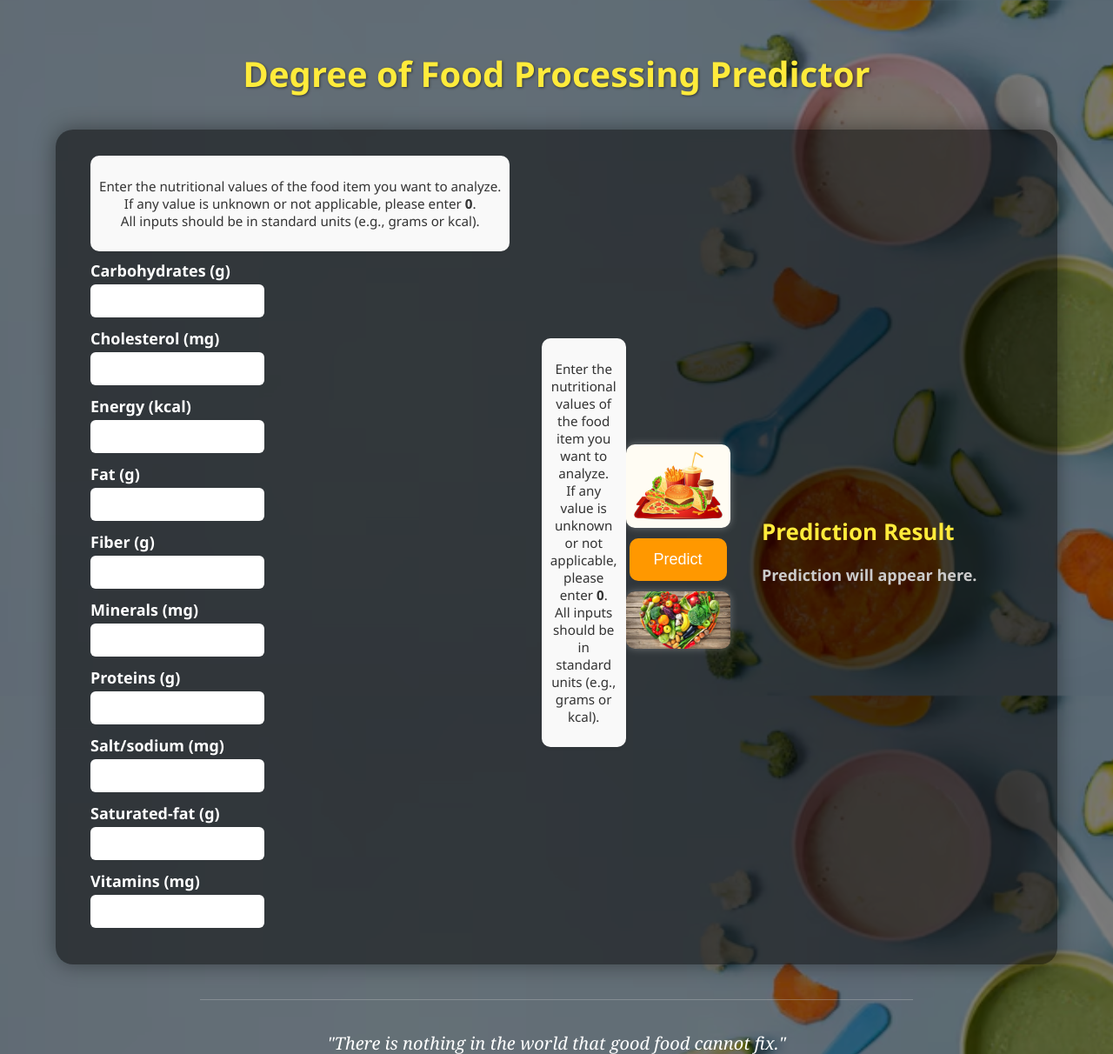
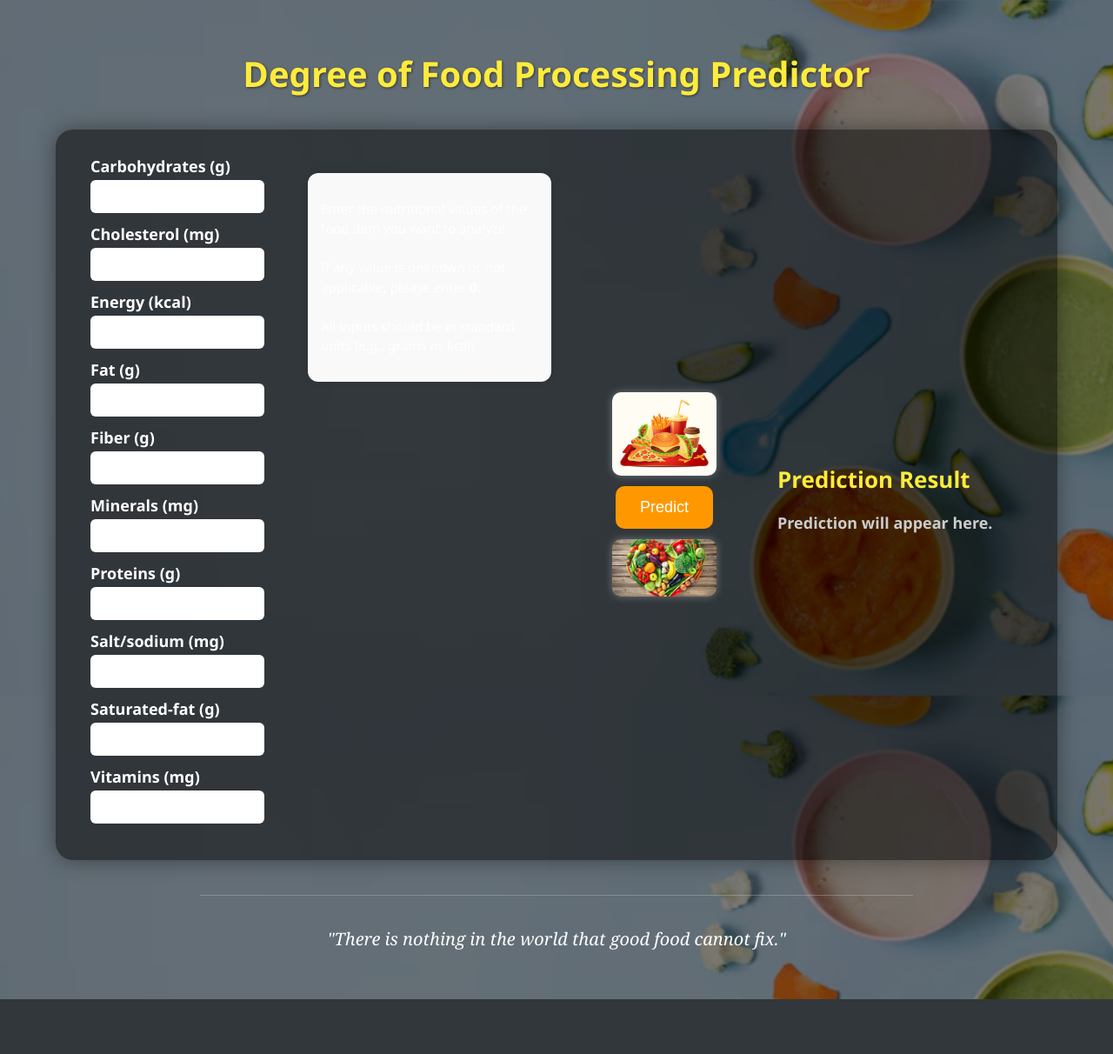
Before and after one commit to naveencoco/FoodProcessing-predictioin, a Flask app: page / in a window 1280 px wide. Shown: the top 1212 px of the page at 87% size. After the commit the page ends 1149 px from the top, so only its background shows below. Run offline with Flask 3, Linux system fonts and the light colour scheme; parts of the project's set-up code (start-up, migrations or seed data) failed here and were passed over.

Commit message:
🎯 Instruction box moved beside inputs with clean layout

```diff
--- a/static/style.css
+++ b/static/style.css
@@ -240,3 +240,21 @@ input[type="number"] {
     border-radius: 10px;
     box-shadow: 0 2px 4px rgba(0, 0, 0, 0.05);
 }
+.input-info-wrapper {
+    display: flex;
+    justify-content: space-between;
+    gap: 30px;
+}
+
+.info-text-box {
+    background-color: #f9f9f9;
+    padding: 15px;
+    border-radius: 12px;
+    box-shadow: 0 0 8px rgba(0, 0, 0, 0.1);
+    font-size: 15px;
+    line-height: 1.5;
+    max-width: 300px;
+    min-width: 250px;
+    margin-top: 20px;
+    align-self: flex-start;
+}
--- a/templates/index.html
+++ b/templates/index.html
@@ -14,36 +14,30 @@
     <form method="POST">
         <div class="main-layout">
             <!-- Inputs Column -->
-            <div class="input-section">
-    <!-- ✅ User guidance text added here -->
-    <div class="info-text">
+          <!-- New Flex Layout: inputs + instruction side by side -->
+<div class="input-info-wrapper">
+    <div class="input-section">
+        {% for feature in features %}
+            <div class="input-block">
+                <label>{{ feature.replace('_', ' ').replace('(g)', '(g)').replace('(mg)', '(mg)').capitalize() }}</label>
+                <input name="{{ feature }}" type="number" step="any" required>
+            </div>
+        {% endfor %}
+    </div>
+
+    <!-- Instruction block beside inputs -->
+    <div class="info-text-box">
         <p>
-            Enter the nutritional values of the food item you want to analyze. <br>
-            If any value is unknown or not applicable, please enter <strong>0</strong>. <br>
+            Enter the nutritional values of the food item you want to analyze. <br><br>
+            If any value is unknown or not applicable, please enter <strong>0</strong>. <br><br>
             All inputs should be in standard units (e.g., grams or kcal).
         </p>
     </div>
-
-    {% for feature in features %}
-        <div class="input-block">
-            <label>{{ feature.replace('_', ' ').replace('(g)', '(g)').replace('(mg)', '(mg)').capitalize() }}</label>
-            <input name="{{ feature }}" type="number" step="any" required>
-        </div>
-    {% endfor %}
 </div>
-
-
             <!-- Predict Button Column -->
             <!-- Predict Button Column -->
 <div class="button-section">
-    <!-- ✨ Info text added here -->
-    <div class="info-text">
-        <p>
-            Enter the nutritional values of the food item you want to analyze. <br>
-            If any value is unknown or not applicable, please enter <strong>0</strong>. <br>
-            All inputs should be in standard units (e.g., grams or kcal).
-        </p>
-    </div>
+
 
 
 
```
